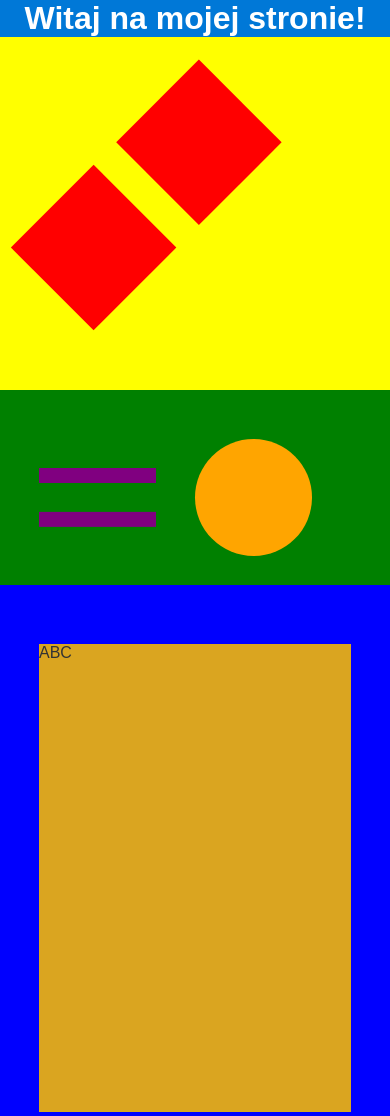
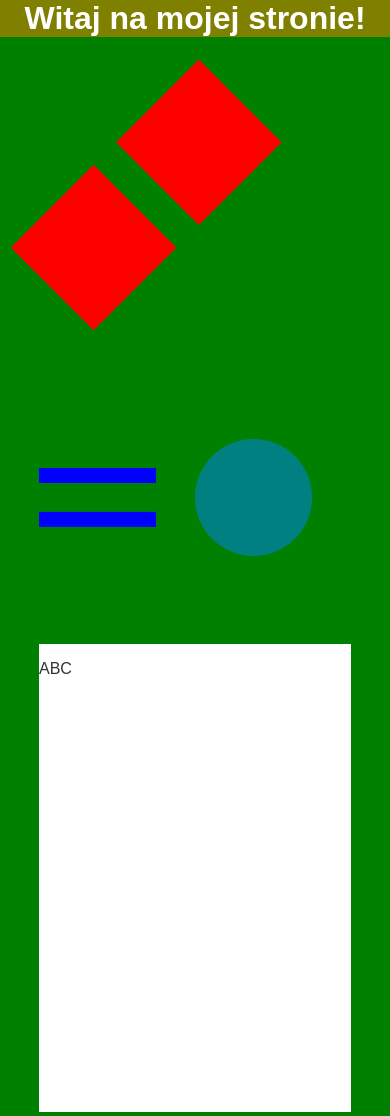
Before and after one commit to KrzysztofMKozl/InterviewTest, a plain HTML site: page index.html in a window 390 px wide. Drawn offline with Linux system fonts and the light colour scheme.

Commit message:
Setting corect colors

```diff
--- a/index.html
+++ b/index.html
@@ -28,7 +28,7 @@
         </div>
         <div id ="rectangleContainer">
             <div id = "mainRectangle">
-                ABC
+                <p>ABC</p>
             </div>
         </div>
     </main>
--- a/style.css
+++ b/style.css
@@ -2,11 +2,11 @@ body {
     font-family: Arial, sans-serif;
     margin: 0;
     padding: 0;
-    background-color: #f4f4f9;
+    background-color: rgb(0,128,0);
     color: #333;
 }
 header {
-    background-color: #0078d7;
+    background-color: rgb(128,128,0);
     color: white;
     margin: 0;
     padding: 0;
@@ -24,7 +24,6 @@ h1 {
 
     width: 30%;
     aspect-ratio : 1 / 1;
-    background-color: yellow;
 }
 #miscContainer {
     position: absolute;
@@ -34,12 +33,14 @@ h1 {
     background-color: green;
 }
 #rectangleContainer{
+    aspect-ratio : 1 / 1.5;
     position: absolute;
     width: 40%;
     left: 60%;
+}
+#mainRectangle {
     background-color: blue;
 }
-
 @media screen and (min-width: 900px) {
     #miscContainer {
         transform: translateY(50%);
@@ -61,6 +62,9 @@ h1 {
         display:absolute;
         width: 50%;
         left: 50%;
+    }
+    #mainRectangle {
+        background-color: red;
     }
 }
 @media screen and (max-width: 583px) {
@@ -88,6 +92,9 @@ h1 {
         transform: rotate(90deg) translateX(150%) rotate(270deg) ;
 
     }
+    #mainRectangle {
+        background-color: white;
+    }
 }
 
 .diamond {
@@ -109,7 +116,7 @@ h1 {
 #misc1, #misc2 {
     width:30%;
     aspect-ratio : 8 / 1;
-    background-color: purple;
+    background-color: blue;
     position: absolute;
 }
 
@@ -129,21 +136,17 @@ h1 {
     width: 30%;
     aspect-ratio : 1 / 1;
     border-radius: 50%;
-    background-color: orange;
+    background-color: rgb(0,128,128);
     position: absolute;
     top: 25%;
     left: 50%;
 }
 
-#rectangleContainer {
-    background-color: blue;
-    aspect-ratio : 1 / 1.5;
-}
+
 
 #mainRectangle {
     width: 80%;
     height: 80%;
-    background-color: goldenrod;
     position: absolute;
     top: 10%;
     left: 10%;
```
